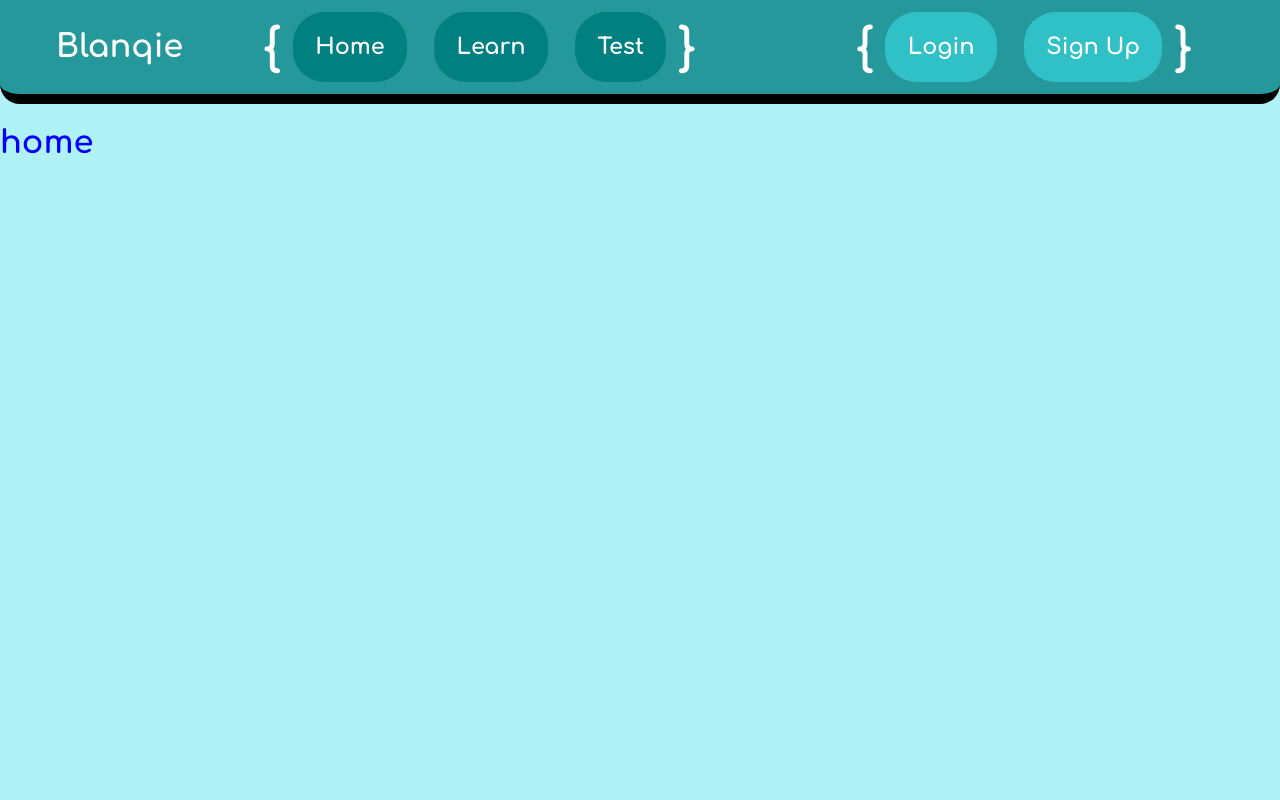
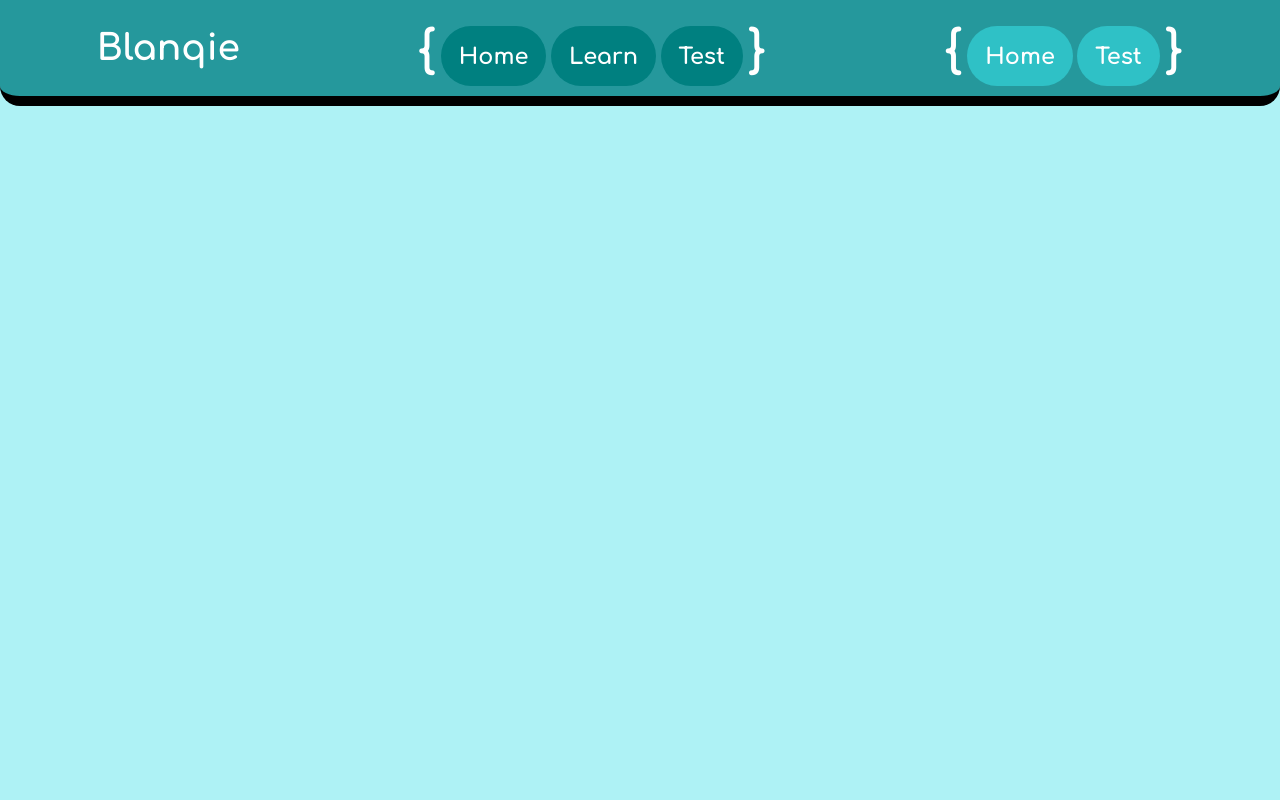
Before and after one commit to matthewchen-dev/RecessHackathon, a Django app: page / in a window 1280 px wide. Run offline with Django 3.2, Linux system fonts and the light colour scheme.

Commit message:
updated navabr

```diff
--- a/blanqie/idc/templates/idc/main.html
+++ b/blanqie/idc/templates/idc/main.html
@@ -11,7 +11,7 @@
 </head>
 <body>
     <div id="container">
-        {% include 'idc/navbar1.html'%}
+        {% include 'idc/navbar.html'%}
         <div id="main">
             {% block content %}
 
--- /dev/null
+++ b/blanqie/idc/templates/idc/navbar.html
@@ -0,0 +1,19 @@
+
+<div id="navbar">
+    <div id="nav">
+        <span id="name"><h1 id="name">Blanqie</h1></span>
+        <span id="links">
+            <span class="linkscontainer">{</span>
+            <a href="" class="button">Home</a>
+            <a href="" class="button">Learn</a>
+            <a href="" class="button">Test</a>
+            <span class="linkscontainer">}</span>
+        </span>
+        <span id="userlinks">
+            <span class="linkscontainer">{</span>
+            <a href="" class="userbutton">Home</a>
+            <a href="" class="userbutton">Test</a>
+            <span class="linkscontainer">}</span>
+        </span>
+    </div>
+</div>
--- a/blanqie/idc/templates/idc/navbar1.html
+++ /dev/null
@@ -1,29 +0,0 @@
-
-<div id="navbar">
-    <h1 id="name">Blanqie</h1>
-    <div class="menucontain bracketleft">
-        {
-    </div>
-    <ul>
-        <!-- <li class="menucontain">{</li> -->
-        <li class="button"><a href="">Home</a></li>
-        <li class="button"><a href="">Learn</a></li>
-        <li class="button"><a href="">Test</a></li>
-        <!-- <li class="menucontain">}</li> -->
-    </ul>
-    <div class="menucontain bracketright">
-        }
-    </div>
-    <div class="menucontain bracketleft">
-        {
-    </div>
-    <ul>
-        <!-- <li class="menucontain">{</li> -->
-        <li class="userbutton"><a href="">Login</a></li>
-        <li class="userbutton"><a href="">Sign Up</a></li>
-        <!-- <li class="menucontain">}</li> -->
-    </ul>
-    <div class="menucontain bracketright">
-        }
-    </div>
-</div>
--- a/blanqie/static/css/main.css
+++ b/blanqie/static/css/main.css
@@ -14,7 +14,6 @@
     margin: 0;
     padding: 0;
     border: 0;
-    font-family: 'Comfortaa', cursive;
     background-color: #aef2f5;
 }
 
@@ -22,11 +21,19 @@
     width: 100vw;
     height: 100vh;
     position: relative;
-    overflow: hidden;
+    /* overflow: hidden; */
 }
 
 #navbar {
-    height: fit-content;
+    position: fixed;
+    height: 5rem;
+    width: 100%;
+    z-index: 3;
+    font-family: 'Comfortaa', cursive;
+}
+
+#nav {
+    height: 100%;
     display: flex;
     flex-flow: row wrap;
     justify-content: space-around;
@@ -41,56 +48,13 @@
 }
 
 #name {
-    font-size: 2em;
+    font-size: 1.5em;
     display: inline;
     text-align: center;
-    margin-left: 1.5em;
     color: white;
-    /* background-image: linear-gradient(orange, yellow); */
     border-radius: 1.4em;
     height: fit-content;
     width: fit-content;
-    /* padding: 0.5em; */
-}
-
-#navbar ul {
-    /* margin-right: 1em; */
-    margin-top: auto;
-    margin-bottom: auto;
-    padding: 0;
-    /* border-right: 5px solid black; */
-}
-
-#navbar ul li{
-    list-style: none;
-    display: inline;
-    margin: 1em 0.5em 0.5em 0.5em;
-    padding: 1em;
-
-}
-
-#navbar ul li a {
-    text-decoration: none;
-    color: white;
-
-}
-
-.menucontain {
-    /* border-top: 5px solid white;
-    border-bottom: 5px solid white; */
-    font-size: 3em;
-    color: white;
-    margin-top: auto;
-    margin-bottom: auto;
-    /* transform: rotate(-270deg); */
-}
-
-.bracketleft {
-    margin-left: auto;
-}
-
-.bracketright {
-    margin-right: auto;
 }
 
 .button {
@@ -98,7 +62,9 @@
     border-radius: 1.4em;
     /* border-right: 5px solid white; */
     font-size: 1.4em;
-
+    text-decoration: none;
+    color: white;
+    padding: .8em;
 }
 
 .userbutton {
@@ -106,7 +72,30 @@
     border-radius: 1.4em;
     /* border-right: 5px solid white; */
     font-size: 1.4em;
+    text-decoration: none;
+    color: white;
+    padding: .8em;
+
 }
+
+
+.linkscontainer {
+    /* border-top: 5px solid white;
+    border-bottom: 5px solid white; */
+    font-size: 3em;
+    color: white;
+    /* margin-top: auto;
+    margin-bottom: auto; */
+    /* transform: rotate(-270deg); */
+}
+
+/* .bracketleft {
+    margin-left: auto;
+}
+
+.bracketright {
+    margin-right: auto;
+} */
 
 #main {
     position: relative;
```
Also changed, not shown: blanqie/idc/templates/idc/navbar2.html (deleted, +0 -15 lines).
